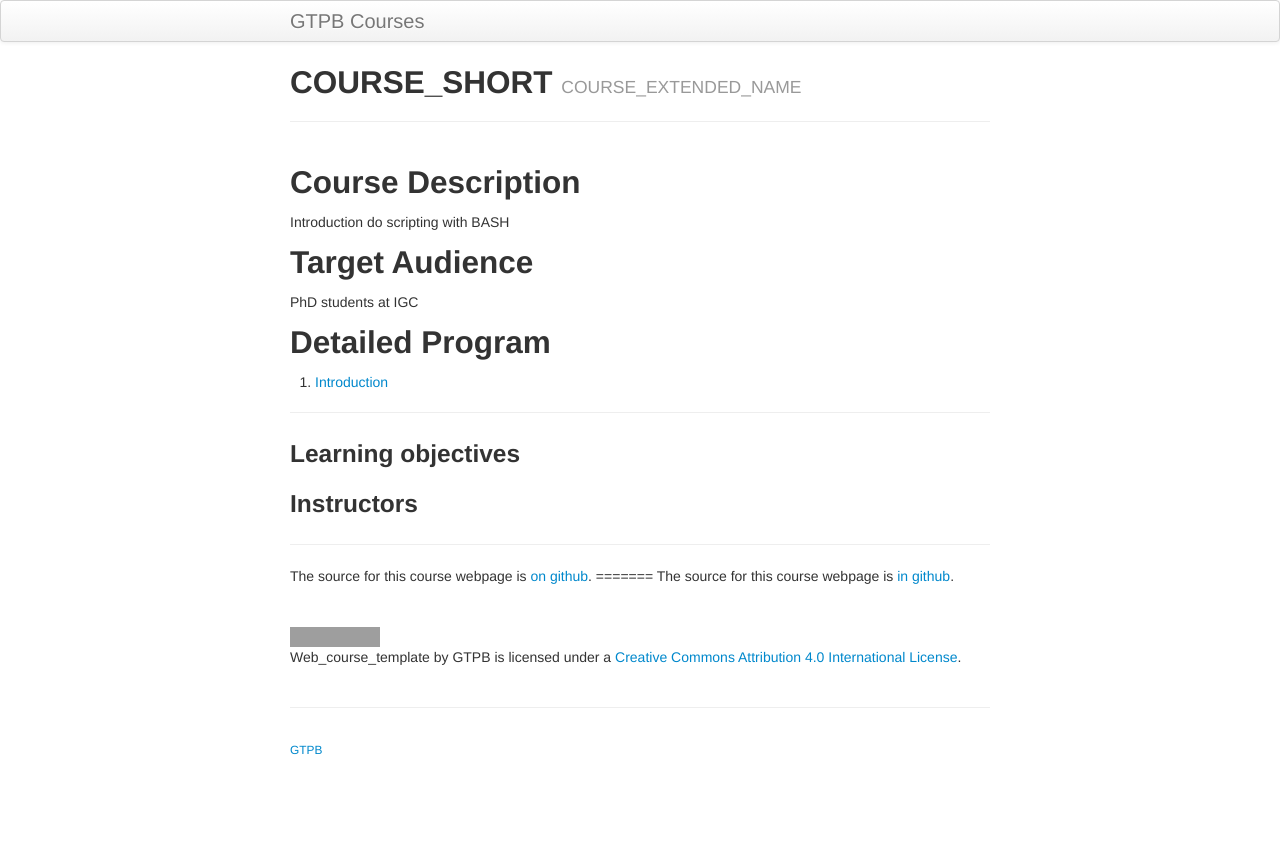
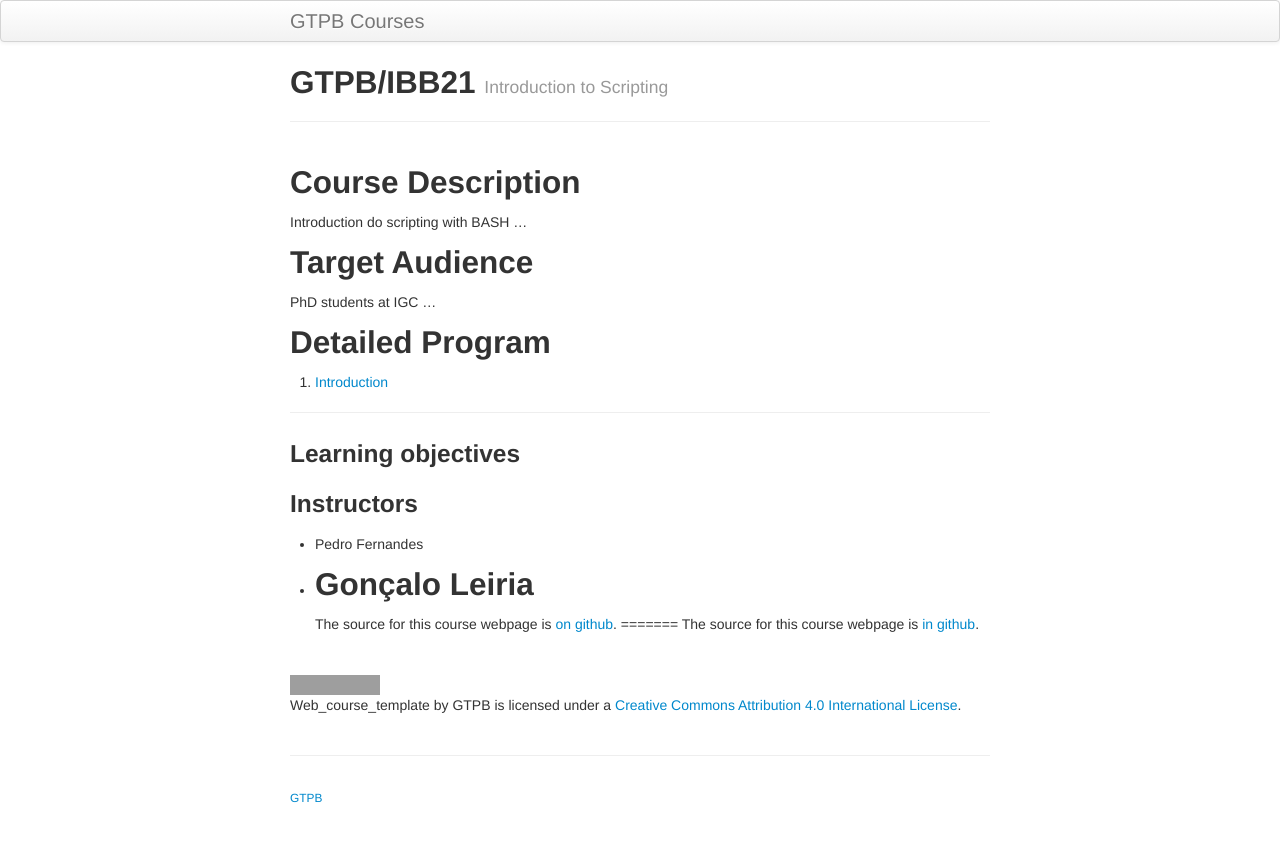
Before and after one commit to GTPB/IBB21, a Jekyll site: the page built from index.md, in a window 1280 px wide. Shown: the top 842 px of the page. Built offline with Jekyll 4.4.1, drawn with Linux system fonts in a browser that asks for light colours; our own code applies the rules of GitHub Pages for plain Markdown files; grey boxes are pictures that could not be loaded.

Commit message:
editing index file

```diff
--- a/index.md
+++ b/index.md
@@ -8,7 +8,7 @@ schemadotorg:
   # Course details
        # "name" -> The acronym and extended name of the course, separated by " - "
        # "description" -> Short description of the course
-  name: "COURSE_SHORT - COURSE_EXTENDED_NAME"
+  name: "GTPB/IBB21 - Introduction to Scripting"
   description: ""
 
   # Keywords -> Consult EDAM:Topic
@@ -43,10 +43,10 @@ schemadotorg:
 ---
 
 ## Course Description
-Introduction do scripting with BASH
+Introduction do scripting with BASH ...
 
 ## Target Audience
-PhD students at IGC
+PhD students at IGC ...
 
 ## Detailed Program
 
@@ -57,7 +57,8 @@ PhD students at IGC
 ### Learning objectives
 
 ### Instructors
-
+* Pedro Fernandes
+* Gonçalo Leiria
 ---
 The source for this course webpage is [on github](https://github.com/GTPB/Web_course_template).
 =======
```
